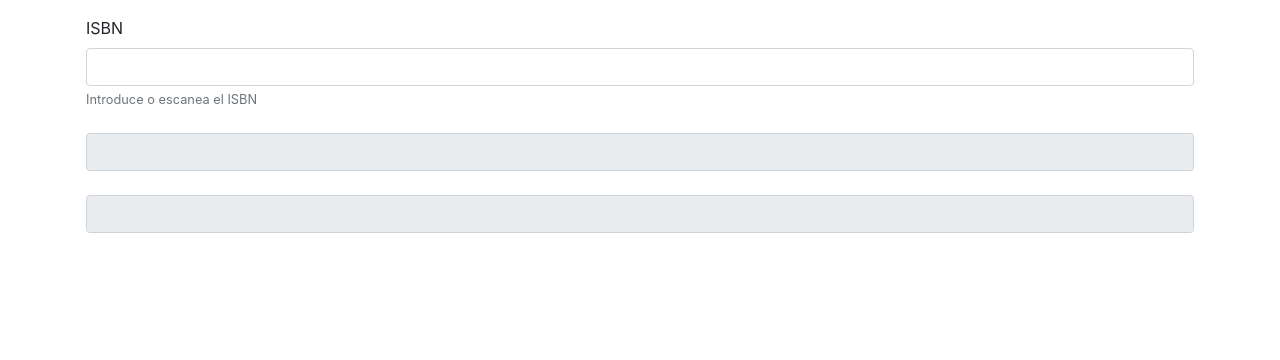
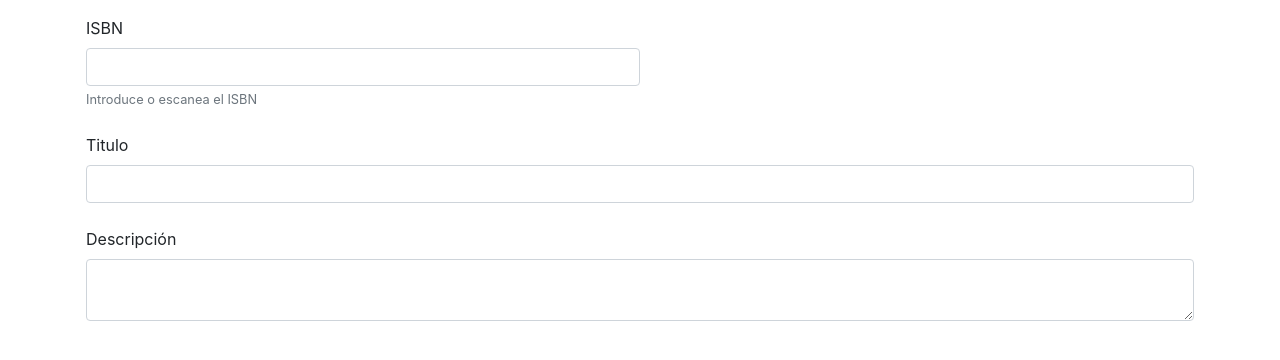
Before and after one commit to Luix70/Biblos, a React (Create React App) app: page / in a window 1280 px wide. Shown: the top 360 px of the page. Built offline with nearby package versions, Linux system fonts and the light colour scheme.

Commit message:
Añadida description textarea

```diff
--- a/src/components/buscador.jsx
+++ b/src/components/buscador.jsx
@@ -5,6 +5,9 @@ import Form from "react-bootstrap/Form";
 import Image from "react-bootstrap/Image";
 
 class Buscador extends Component {
+  handleNoChange = () => {
+    return null;
+  };
   handleInputChange = async (event) => {
     const val = event.target.value;
     const rval = val.replace(/-/g, "");
@@ -13,15 +16,7 @@ class Buscador extends Component {
 
       this.setState({ result });
 
-      // const items = result.totalItems;
-      //const titulo =
-      // items > 0 ? result.items[0].volumeInfo.title : "No Encontrado";
-
-      // const cover =
-      //   items > 0 ? result.items[0].volumeInfo.imageLinks.thumbnail : "";
-
-      //document.getElementById("OutputISBN").value = titulo;
-      //document.getElementById("cover").src = cover;
+      console.log(result);
     }
   };
 
@@ -48,7 +43,7 @@ class Buscador extends Component {
             <label htmlFor="exampleInputISBN">ISBN</label>
             <input
               type="text"
-              className="form-control"
+              className="form-control w-50"
               id="exampleInputISBN"
               aria-describedby="ISBNHelp"
               onChange={this.handleInputChange}
@@ -57,18 +52,23 @@ class Buscador extends Component {
               Introduce o escanea el ISBN
             </small>
 
+            <label htmlFor="outputTitle" className="mt-4">
+              Titulo
+            </label>
             <input
               type="text"
-              className="form-control mt-4 vh-50"
-              value={libro.title}
-              readOnly="true"
+              id="outputTitle"
+              className="form-control "
+              defaultValue={libro.title}
             />
-
-            <input
+            <label htmlFor="outputDesc" className="mt-4">
+              Descripción
+            </label>
+            <textarea
               type="text"
-              className="form-control mt-4 vh-50"
-              value={libro.description}
-              readOnly="true"
+              id="outputDesc"
+              className="form-control"
+              defaultValue={libro.description}
             />
 
             <Image id="cover" src={libro.imageLinks.thumbnail} fluid />
```
